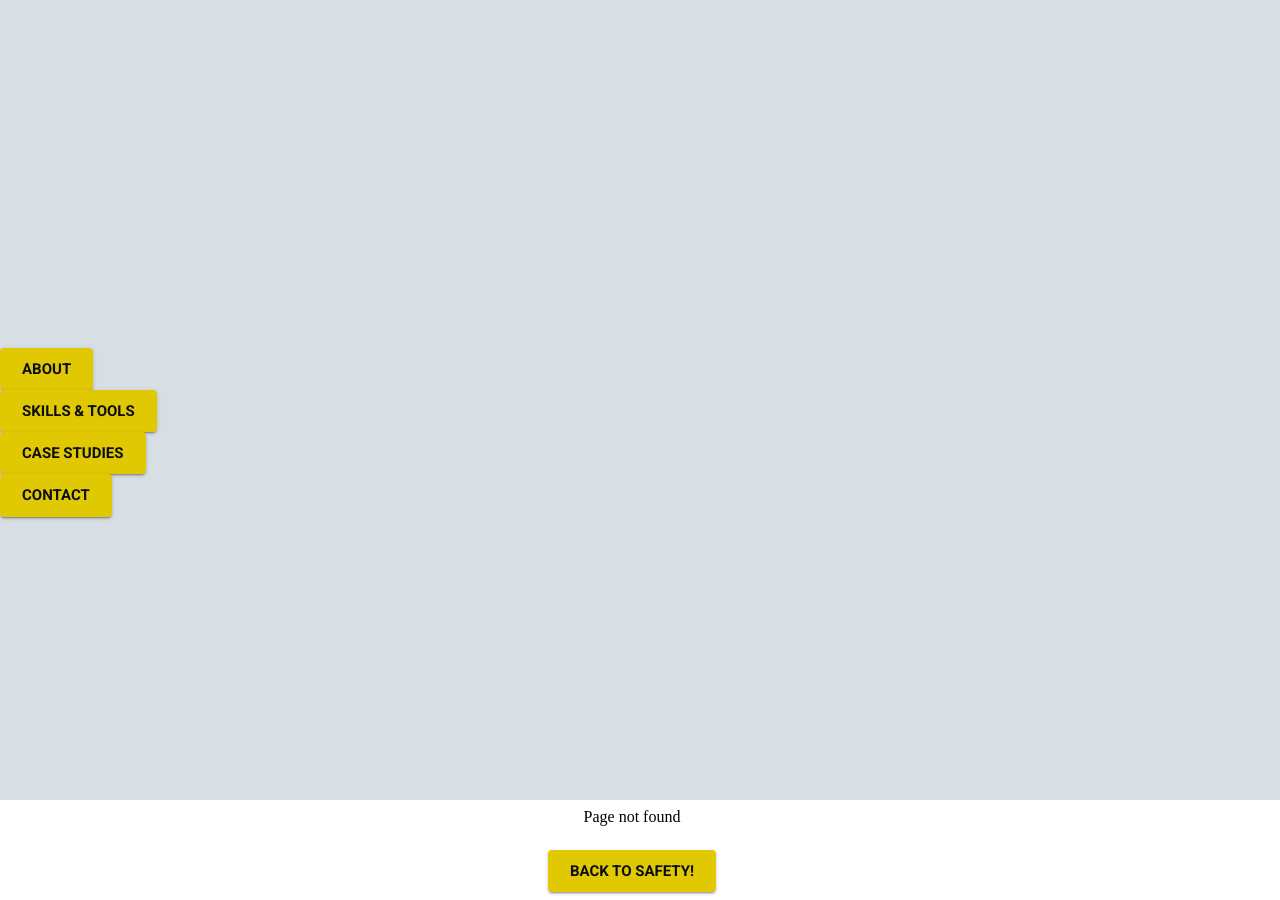
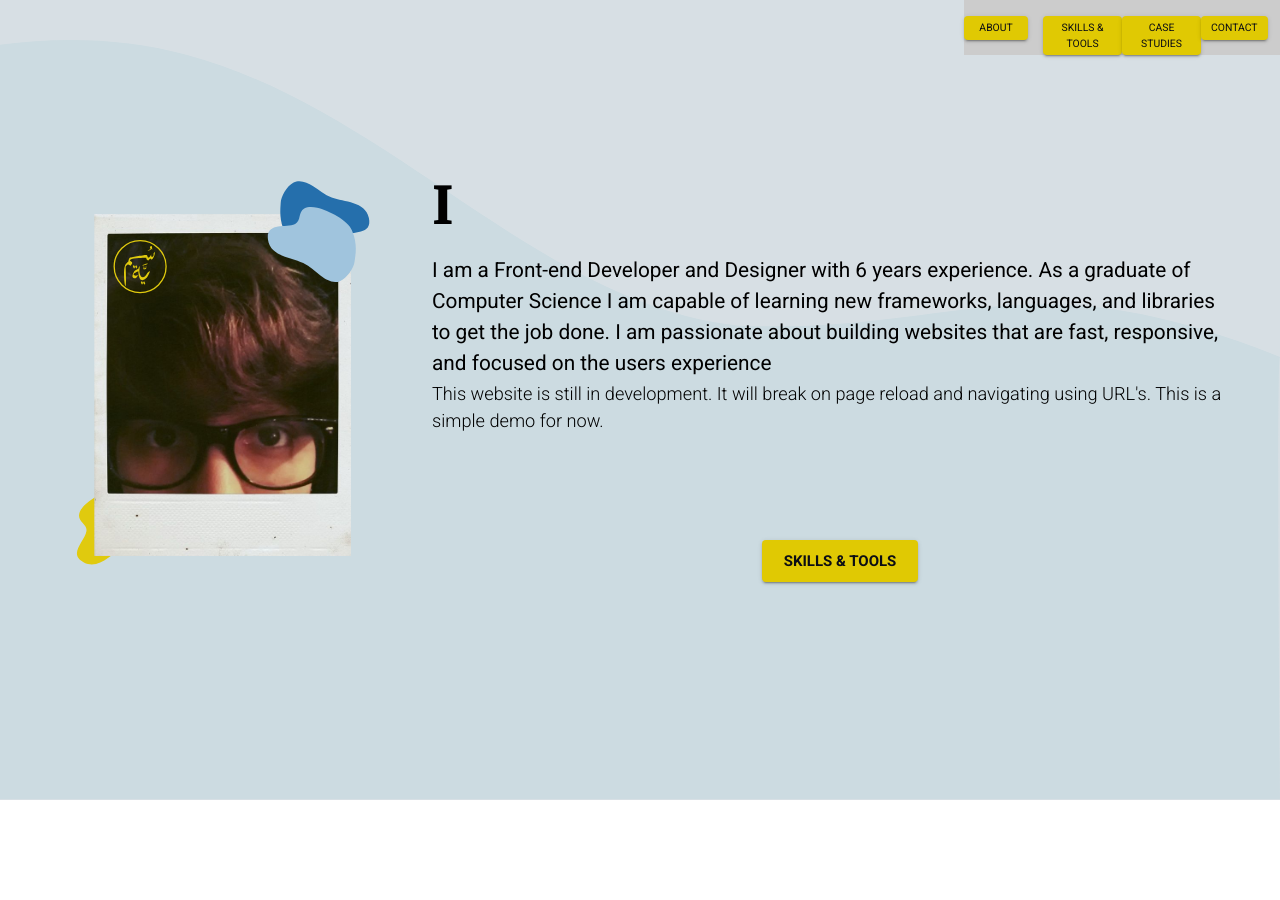
Before and after one commit to sumayahalmohanna/portfolioReactApp, a React (Create React App) app: page /#/home/contact in a window 1280 px wide. Before the commit this address had no page. After the commit the page ends 800 px from the top, so only its background shows below. Built offline with nearby package versions, Linux system fonts and the light colour scheme.

Commit message:
Deleted service worker file, maybe now updates will show up faster.

```diff
--- a/package.json
+++ b/package.json
@@ -1,5 +1,4 @@
 {
-  "homepage": ".",
   "name": "portfoliowebsite",
   "version": "0.1.0",
   "private": true,
--- a/src/App.js
+++ b/src/App.js
@@ -1,5 +1,4 @@
 import React from 'react';
-import Home from './components/Layout/Home';
 import About from './components/About/About';
 import Skills from './components/Skills/Skills';
 import CaseStudies from './components/CaseStudies/CaseStudies';
@@ -7,22 +6,20 @@ import Contact from './components/Contact/Contact';
 import FixedNav from './components/FixedNav';
 import FoFPage from './components/FoFPage';
 
-import {Route, Switch, Redirect} from 'react-router-dom';
-//import {Route, Router } from 'react-router-dom';
+import {Route, Switch} from 'react-router-dom';
 
 
 export default function App(){
   return (
     <>
-    <FixedNav />
     <Switch>
-      <Redirect exact from="/"  to="/about" />
-      <Route exact path="/about"  component={About} />
+      <Route exact path="/"  component={About} />
       <Route exact path="/skills"  component={Skills} />
       <Route exact path="/caseStudies"  component={CaseStudies} />
       <Route exact path="/contact"  component={Contact} />
       <Route component={FoFPage} />
     </Switch>
+    <FixedNav />
     </>
   );
 }
--- a/src/components/About/About.js
+++ b/src/components/About/About.js
@@ -4,6 +4,7 @@ import Typography from '@material-ui/core/Typography';
 import Grid from '@material-ui/core/Grid';
 import Typewriter from 'typewriter-effect';
 import { makeStyles } from '@material-ui/core/styles';
+import { Link, withRouter } from 'react-router-dom';
 
 import ProfilePicture from '../../assets/images/profilePic.svg';
 import BackgroundImage from '../../assets/images/touchOfBlueHills.svg';
@@ -52,7 +53,7 @@ export default function About(){
               <Grid container justify='center'>
                 <img alt="Profile of Sam."
                   className={classes.profileImg}
-                  src={require(ProfilePicture)}
+                  src={ProfilePicture}
                 />
               </Grid>
               <Grid item container className={classes.spacer}></Grid>
@@ -82,16 +83,16 @@ export default function About(){
             <Grid item xs={12}>
               <Grid item container className={classes.spacer}></Grid>
               <Grid container justify='center'>
-                <Button disabled size="large" href="home/skills" variant="contained" color="primary">
+                <Link to="/Skills"><Button size="large" variant="contained" color="primary">
                    Skills & Tools
-                 </Button>
+                 </Button></Link>
               </Grid>
             </Grid>
           </Grid>
         </Grid>
         <img alt="Background art."
           className={classes.bgImg}
-          src={require(BackgroundImage)}
+          src={BackgroundImage}
         />
     </div>
   )
--- a/src/components/CaseStudies/CaseStudies.js
+++ b/src/components/CaseStudies/CaseStudies.js
@@ -3,6 +3,7 @@ import Grid from '@material-ui/core/Grid';
 import Button from '@material-ui/core/Button';
 import Typography from '@material-ui/core/Typography';
 import { makeStyles } from '@material-ui/core/styles';
+import { Link, withRouter } from 'react-router-dom';
 
 const useStyles = makeStyles((theme) => ({
   root:{
@@ -55,9 +56,11 @@ function CaseStudies(props) {
 
         <Grid item xs={12}>
           <Grid item container justify='center'>
-            <Button size="large" href="/contact" variant="contained" color="primary">
+            <Link to="/Contact">
+            <Button size="large" variant="contained" color="primary">
                Let's talk!
              </Button>
+            </Link>
           </Grid>
         </Grid>
       </Grid>
@@ -65,4 +68,4 @@ function CaseStudies(props) {
   );
 };
 
-export default CaseStudies;
+export default withRouter(CaseStudies);
--- a/src/components/Contact/Contact.js
+++ b/src/components/Contact/Contact.js
@@ -6,6 +6,7 @@ import TextField from '@material-ui/core/TextField';
 import { makeStyles } from '@material-ui/core/styles';
 import { Formik, Form, Field, ErrorMessage } from 'formik';
 import * as Yup from 'yup';
+import { withRouter } from 'react-router-dom';
 
 const useStyles = makeStyles((theme) => ({
   root:{
@@ -146,4 +147,4 @@ function Contact(props) {
   );
 };
 
-export default Contact;
+export default withRouter(Contact);
--- a/src/components/FixedNav.js
+++ b/src/components/FixedNav.js
@@ -7,51 +7,44 @@ import {Link} from 'react-router-dom';
 
 const useStyles = makeStyles((theme) => ({
   root:{
-    backgroundColor: theme.palette.bgWhite.main,
-    minHeight: '100vh',
-    display: 'flex',
-    fontSize: 'calc(14px + 2vmin)',
-  },
-  profileImg: {
-    height: '50vmin',
-    maxHeight: '450px',
-    width: 'auto',
-    pointerEvents: 'none',
+    backgroundColor: '#ccc',
+    position: 'absolute',
+    top: '0',
+    right: '0',
+    zIndex: '3',
   },
   grid: {
-    maxWidht: '100%',
     margin: '0',
-    paddingTop: theme.spacing(8),
+    paddingTop: theme.spacing(2),
   },
 }));
 
-function FixedNav(props) {
+function FixedNav() {
   const classes = useStyles();
   return (
     <div className={classes.root}>
-      <Grid className={classes.grid} item container alignContent='center'>
-        <Grid item xs={12}>
-          <Grid item>
-            <Link to="/about"><Button size="large" variant="contained" color="primary">
-               About
+      <Grid className={classes.grid} container justify="space-evenly">
+          <Grid item xs>
+            <Link to="/"><Button size="small" variant="contained" color="primary">
+               <Typography>About</Typography>
              </Button></Link>
           </Grid>
-          <Grid item>
-            <Link to="/skills"><Button size="large" variant="contained" color="primary">
-               Skills & Tools
+          <Grid item xs>
+            <Link to="/Skills"><Button size="small" variant="contained" color="primary">
+               <Typography>Skills & Tools</Typography>
              </Button></Link>
           </Grid>
-          <Grid item>
-            <Link to="/caseStudies"><Button size="large" variant="contained" color="primary">
-               Case Studies
+          <Grid item xs>
+            <Link to="/CaseStudies"><Button size="small" variant="contained" color="primary">
+               <Typography>Case Studies</Typography>
              </Button></Link>
           </Grid>
-          <Grid item>
-            <Link to="/contact"><Button size="large" variant="contained" color="primary">
-               Contact
+          <Grid item xs>
+            <Link to="/Contact"><Button size="small" variant="contained" color="primary">
+               <Typography>Contact</Typography>
              </Button></Link>
           </Grid>
-        </Grid>
+
       </Grid>
     </div>
   );
--- a/src/components/FoFPage.js
+++ b/src/components/FoFPage.js
@@ -10,7 +10,7 @@ const FoFPage = (props) => {
 
          <Grid item xs={12}>
            <Grid container justify='center'>
-             <Link to="home/about">
+             <Link to="/">
              <Button size="large" variant="contained" color="primary">
                 Back to safety!
               </Button>
--- a/src/components/Skills/Skills.js
+++ b/src/components/Skills/Skills.js
@@ -3,8 +3,9 @@ import Grid from '@material-ui/core/Grid';
 import Button from '@material-ui/core/Button';
 import Typography from '@material-ui/core/Typography';
 import { makeStyles } from '@material-ui/core/styles';
+import { Link, withRouter } from 'react-router-dom';
 
-import bgImg from "../../assets/images/blob4.svg";
+//import bgImg from "../../assets/images/blob4.svg";
 
 const useStyles = makeStyles((theme) => ({
   root:{
@@ -161,9 +162,11 @@ const classes = useStyles();
         </Grid>
         <Grid item xs={12}>
           <Grid item container justify='center'>
-            <Button size="large" href="/caseStudies" variant="contained" color="primary">
+            <Link to="/CaseStudies">
+            <Button size="large" variant="contained" color="primary">
                My process
              </Button>
+            </Link>
           </Grid>
         </Grid>
         <Grid item container className={classes.spacer}></Grid>
@@ -176,4 +179,4 @@ const classes = useStyles();
   );
 };
 
-export default Skills;
+export default withRouter(Skills);
--- a/src/index.js
+++ b/src/index.js
@@ -3,7 +3,7 @@ import ReactDOM from 'react-dom';
 import './index.css';
 import App from './App';
 import { createMuiTheme, ThemeProvider } from '@material-ui/core/styles';
-import {HashRouter as Router} from 'react-router-dom';
+import {BrowserRouter as Router} from 'react-router-dom';
 
 const theme = createMuiTheme({
   palette: {
```
Also changed, not shown: src/serviceWorker.js (deleted, +0 -141 lines).
